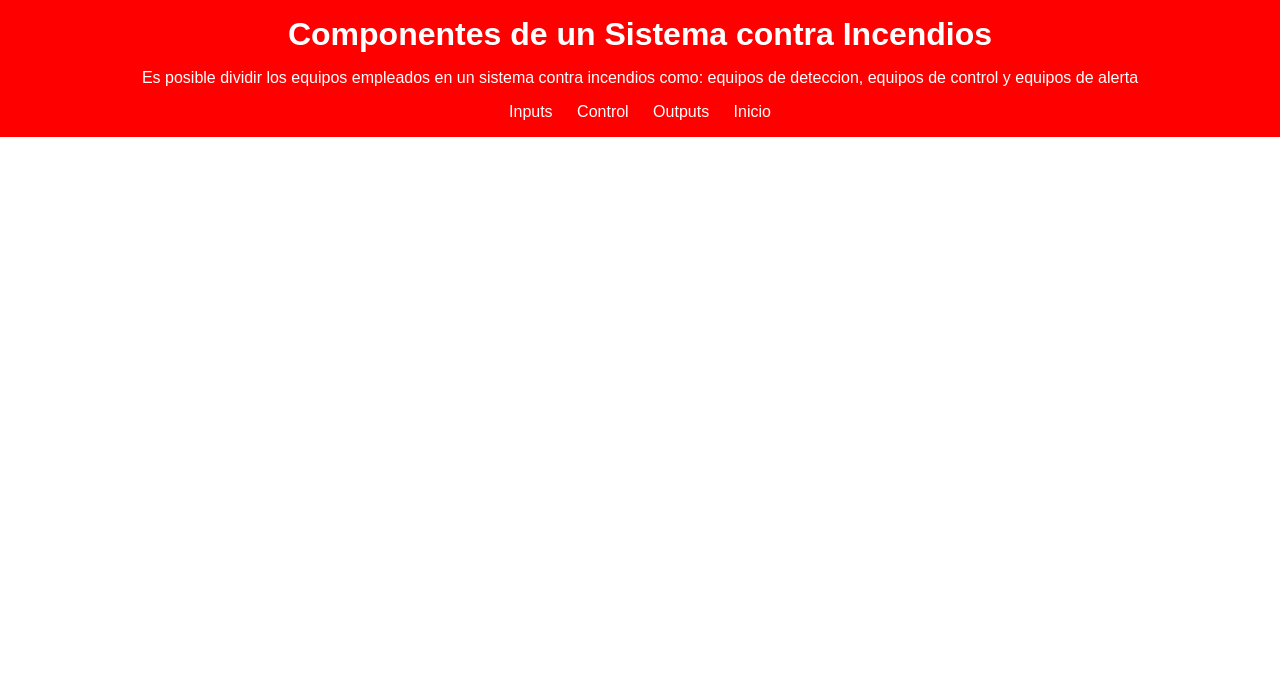
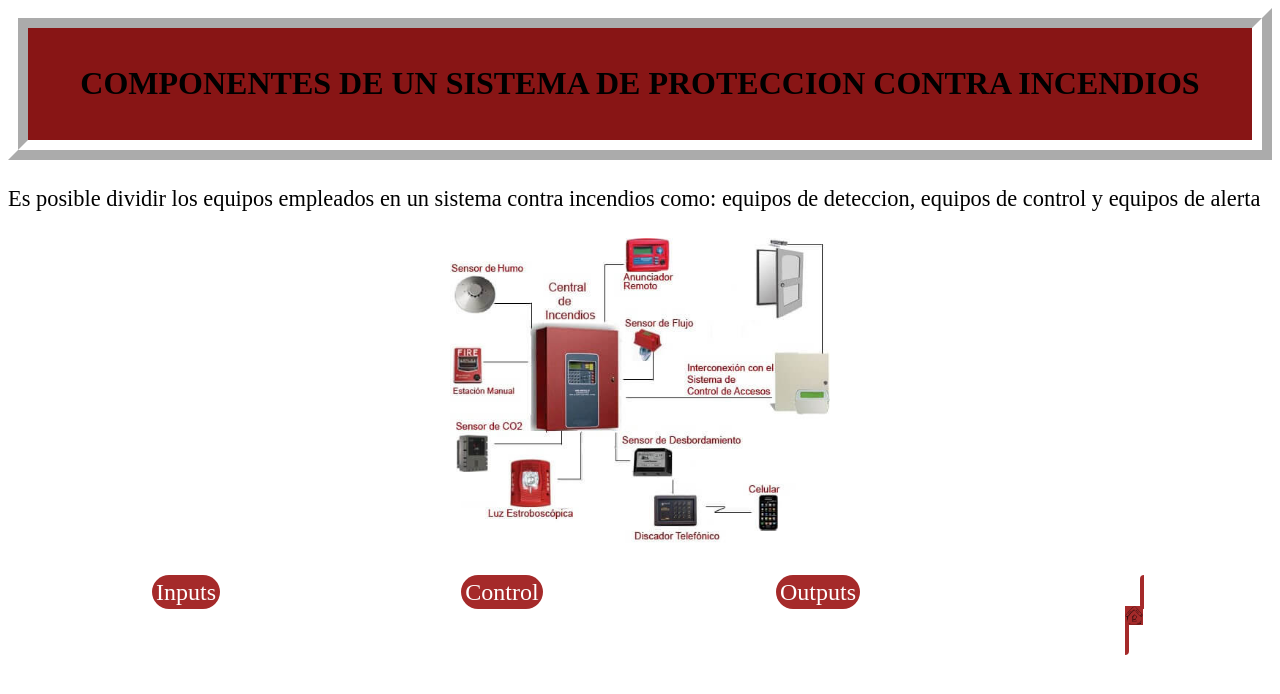
Before and after one commit to DaniiBonilla/PruebaPagina-Web, a plain HTML site: page Components.html in a window 1280 px wide. Drawn offline with Linux system fonts and the light colour scheme.

Commit message:
Adicion componentes sistema contra incendios.html

```diff
--- a/Components.html
+++ b/Components.html
@@ -4,22 +4,41 @@
     <meta charset="UTF-8">
     <meta name="viewport" content="width=device-width, initial-scale=1.0">
     <title>Componentes de un Sistema contra Incendios</title>
-    <link rel="stylesheet" href="styles.css">
+    <link rel="stylesheet" href="StylesIndex.css" type="text/css"> </link>
 </head>
 <body>
-    <div id="main-container">
-        <header>
-            <h1>Componentes de un Sistema contra Incendios</h1>
-            <p>Es posible dividir los equipos empleados en un sistema contra incendios como: equipos de deteccion, equipos de control y equipos de alerta </p>
-            <nav>
-                <ul>
-                    <li><a href="InputsComp.html">Inputs</a></li>
-                    <li><a href="ControlComp.html">Control</a></li>
-                    <li><a href="OutputsComp.html">Outputs</a></li>
-                    <li><a href="index.html">Inicio</a></li>
-                </ul>
-            </nav>
-        </header>
+
+
+    <div id="TituloPrincipal">
+        <h1>COMPONENTES DE UN SISTEMA DE PROTECCION CONTRA INCENDIOS</h1>
+</div>
+<div id="ContenidoPrincipal">
+    <p>Es posible dividir los equipos empleados en un sistema contra incendios como: equipos de deteccion, equipos de control y equipos de alerta </p>
+        <img src="Imagenes/Central-contra-incendios.jpg" />
+
+            <div id="Links">
+            <div>
+            <ul>
+                <a href="InputsComp.html">Inputs</a>
+            </ul>
+            </div>
+            <div>
+            <ul>
+                <a href="ControlComp.html">Control</a>
+            </ul>
+        </div>
+        <div>
+            <ul>
+                <a href="OutputsComp.html">Outputs</a>
+            </ul>
+        </div>
+        <div>
+            <ul>
+                <a href="index.html"><img src="Imagenes/home-security_2185959.png" /></a>
+            </ul>
+        </div>
     </div>
+</div>
+
 </body>
 </html>
--- a/StylesIndex.css
+++ b/StylesIndex.css
@@ -99,15 +99,8 @@
     width: 8%;
   }
 
-#Link1 {
+#Links div {
     width: 800px;
     padding: 20px;
     background-color: rgba(255, 255, 255, 0.952);
   }
-
-#Link2 {
-    width: 800px;
-    padding: 20px;
-    background-color: rgba(255, 255, 255, 0.952);
-
-  }
```
Also changed, not shown: Combus.html (+2 -2 lines), FasesCombus.html (+2 -2 lines), index.html (+2 -2 lines), Imagenes/Central-contra-incendios.jpg (added).
